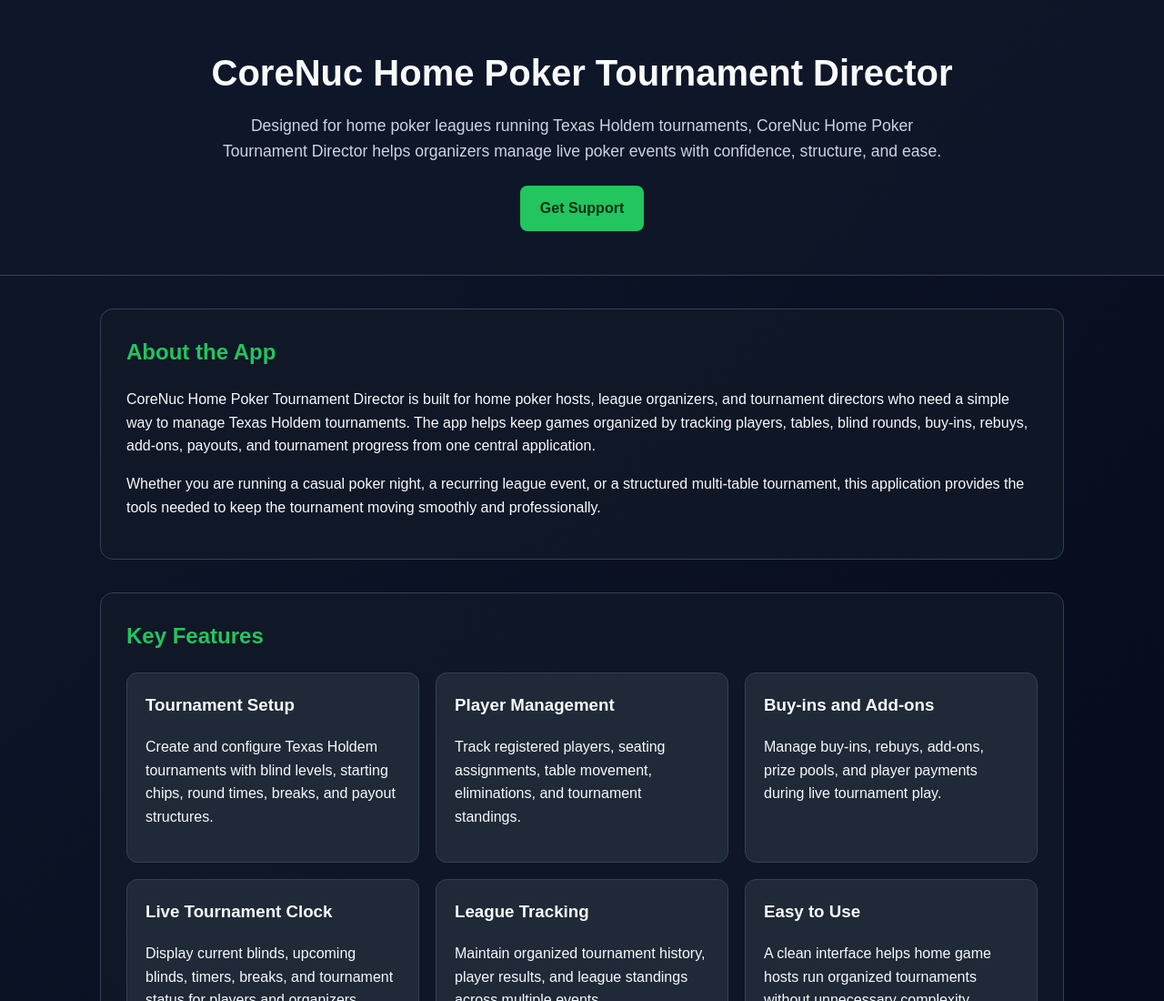
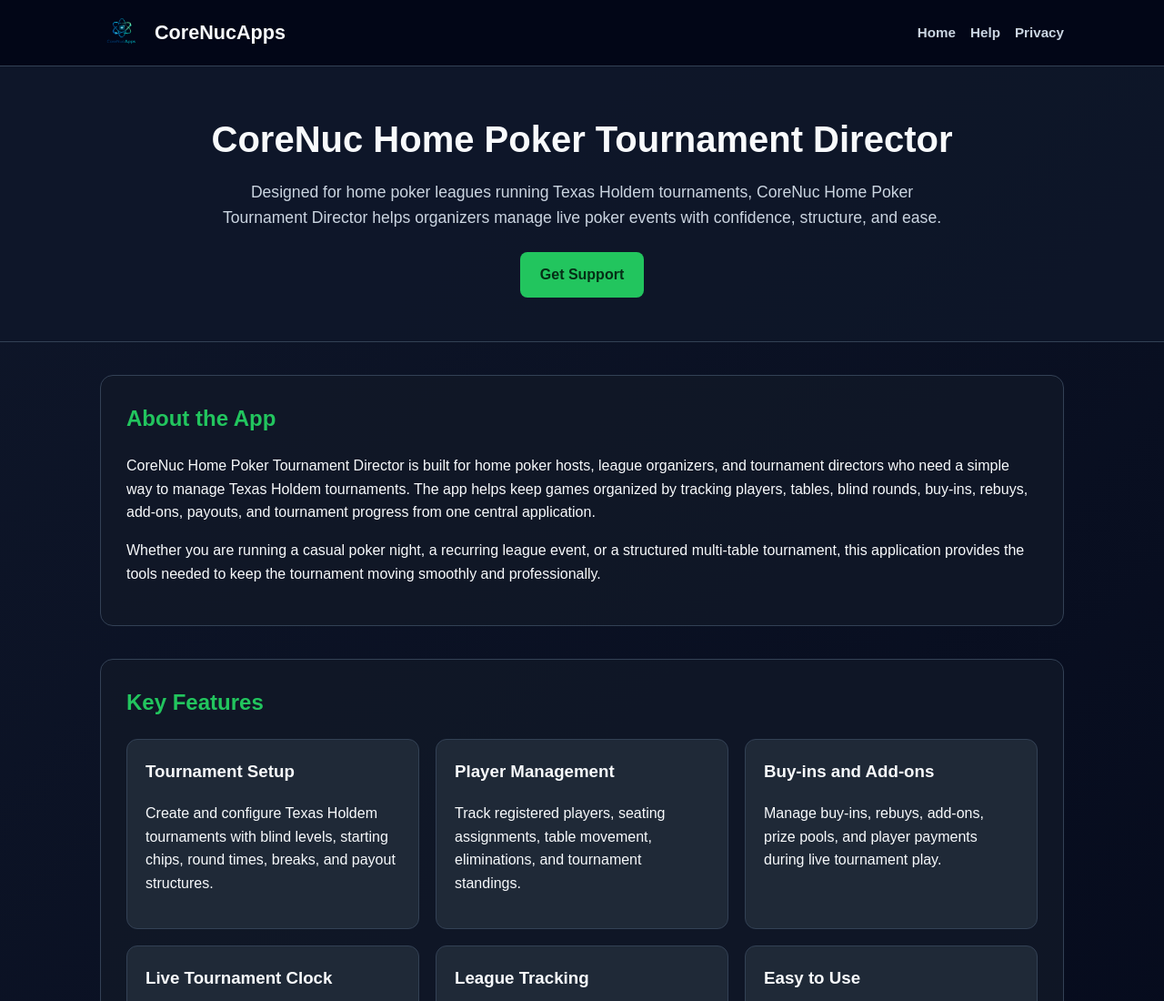
Before and after one commit to mthomps19692003/corenuc-home-poker-director-site, a plain HTML site: page index.html in a window 1280 px wide. Shown: the top 1100 px of the page at 91% size. Drawn offline with Linux system fonts and the light colour scheme.

Commit message:
Added header and logo

```diff
--- a/index.html
+++ b/index.html
@@ -27,6 +27,55 @@
       background: linear-gradient(135deg, var(--bg), #020617);
       color: var(--text);
       line-height: 1.6;
+    }
+
+    .site-header {
+      background: #020617;
+      border-bottom: 1px solid var(--border);
+    }
+
+    .site-header-inner {
+      max-width: 1100px;
+      margin: 0 auto;
+      padding: 12px 20px;
+      display: flex;
+      align-items: center;
+      justify-content: space-between;
+      gap: 18px;
+    }
+
+    .brand {
+      display: inline-flex;
+      align-items: center;
+      gap: 12px;
+      color: var(--text);
+      text-decoration: none;
+      font-size: 1.35rem;
+      font-weight: bold;
+    }
+
+    .brand img {
+      width: 48px;
+      height: 48px;
+      object-fit: contain;
+    }
+
+    .site-nav {
+      display: flex;
+      align-items: center;
+      gap: 16px;
+      flex-wrap: wrap;
+    }
+
+    .site-nav a {
+      color: var(--muted);
+      text-decoration: none;
+      font-weight: bold;
+      font-size: 0.95rem;
+    }
+
+    .site-nav a:hover {
+      color: var(--accent);
     }
 
     header {
@@ -117,9 +166,30 @@
       background: #020617;
       font-size: 0.95rem;
     }
+
+    @media (max-width: 620px) {
+      .site-header-inner {
+        align-items: flex-start;
+        flex-direction: column;
+      }
+    }
   </style>
 </head>
 <body>
+  <div class="site-header">
+    <div class="site-header-inner">
+      <a class="brand" href="index.html">
+        <img src="corenucapps_logo_small.png" alt="CoreNucApps logo" />
+        <span>CoreNucApps</span>
+      </a>
+      <nav class="site-nav" aria-label="Site navigation">
+        <a href="index.html">Home</a>
+        <a href="helppage.html">Help</a>
+        <a href="privacy.html">Privacy</a>
+      </nav>
+    </div>
+  </div>
+
   <header>
     <h1>CoreNuc Home Poker Tournament Director</h1>
     <p>
```
Also changed, not shown: helppage.html (+68 -0 lines), privacy.html (+69 -0 lines), corenucapps_logo_small.png (added).
